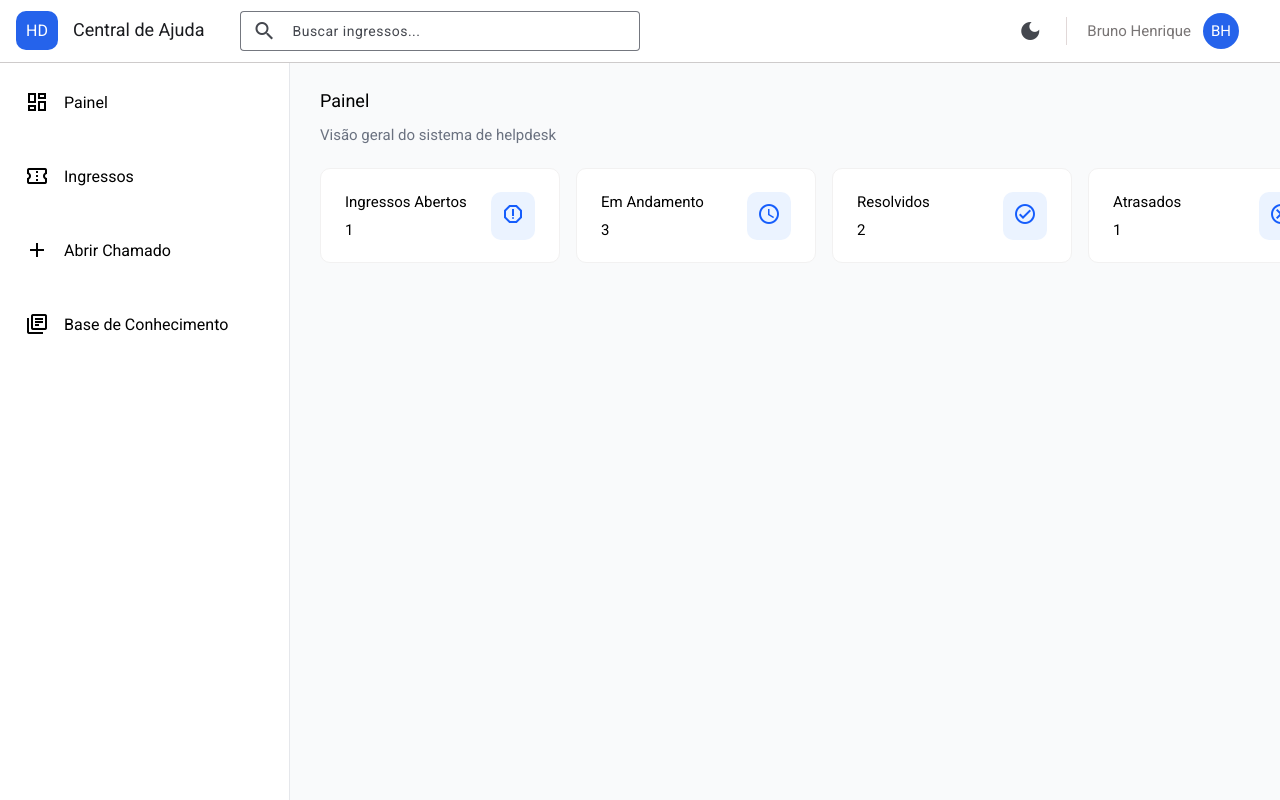
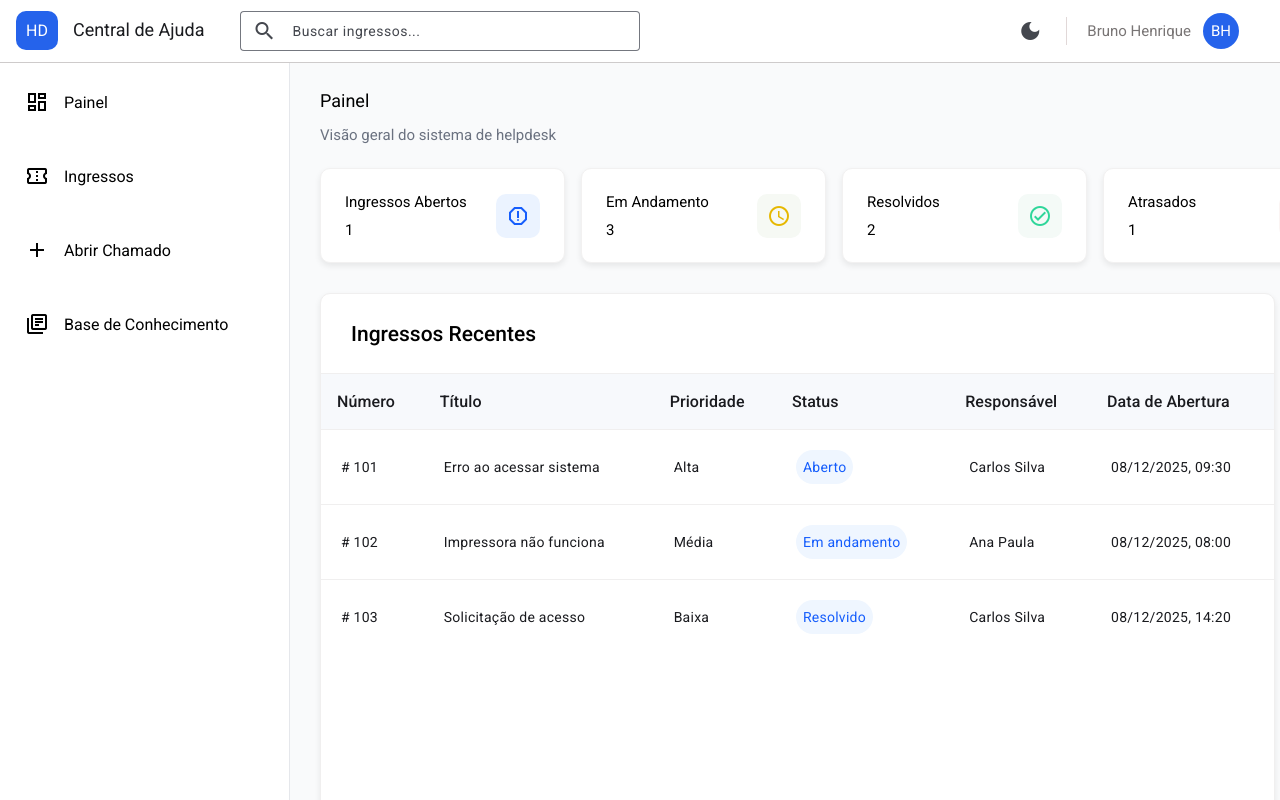
Before and after one commit to BrunooHms/Help_Desk-Angular, an Angular app: page /dashboard in a window 1280 px wide. Built offline with nearby package versions, Linux system fonts and the light colour scheme.

Commit message:
feat: add tickets table to dashboard

```diff
--- a/src/app/pages/dashboard/dashboard.component.html
+++ b/src/app/pages/dashboard/dashboard.component.html
@@ -7,11 +7,14 @@
   </p>
 
   <div class="cards">
-    <app-status-card title="Ingressos Abertos" value="1" icon="report" > </app-status-card>
-    <app-status-card title="Em Andamento" value="3" icon="schedule" > </app-status-card>
-    <app-status-card title="Resolvidos" value="2" icon="check_circle"> </app-status-card>
-    <app-status-card title="Atrasados" value="1" icon="cancel"> </app-status-card>
+    <app-status-card title="Ingressos Abertos" value="1" icon="report" status="open"> </app-status-card>
+    <app-status-card title="Em Andamento" value="3" icon="schedule" status="progress"> </app-status-card>
+    <app-status-card title="Resolvidos" value="2" icon="check_circle" status="done"> </app-status-card>
+    <app-status-card title="Atrasados" value="1" icon="cancel" status="late"> </app-status-card>
+  </div>
 
+  <div class="table-tickets">
+    <app-tickets-table></app-tickets-table>
   </div>
 
 </div>
--- a/src/app/pages/dashboard/dashboard.component.scss
+++ b/src/app/pages/dashboard/dashboard.component.scss
@@ -1,5 +1,7 @@
 .container {
   margin-left: 30px;
+  margin-right: 5px;
+  height: 1000px;
 }
 .page-title {
     font-size: 18px;
--- a/src/app/pages/dashboard/dashboard.component.ts
+++ b/src/app/pages/dashboard/dashboard.component.ts
@@ -1,12 +1,12 @@
 import { Component } from '@angular/core';
 import { StatusCardComponent } from "../../shared/components/status-card/status-card.component";
+import { TicketsTableComponent } from "../../shared/components/tickets-table/tickets-table.component";
 
 
 
 @Component({
   selector: 'app-dashboard',
-  imports: [StatusCardComponent,
-            ],
+  imports: [StatusCardComponent, TicketsTableComponent],
   templateUrl: './dashboard.component.html',
   styleUrl: './dashboard.component.scss'
 })
--- a/src/app/shared/components/status-card/status-card.component.html
+++ b/src/app/shared/components/status-card/status-card.component.html
@@ -3,7 +3,7 @@
         <span class="title"> {{title}} </span>
         <span class="value"> {{ value }} </span>
     </div>
-    <div class="icon" [style.background-color]="bgColor">
+    <div class="icon" [ngClass]="statusClass">
         <mat-icon class="material-icons-outlined" > {{ icon }} </mat-icon>
     </div>
 </div>
--- a/src/app/shared/components/status-card/status-card.component.scss
+++ b/src/app/shared/components/status-card/status-card.component.scss
@@ -1,26 +1,26 @@
 .stat-card {
     background-color: white;
     height: 95px;
-    width: 240px;
+    width: 245px;
     padding: 24px;
     border-radius: 10px;
     border: 1px solid #f2f1f1;
     cursor: pointer;
     display: flex;
     align-items: center;
+    box-shadow: 0px 3px 6px rgba(0, 0, 0, 0.08);
 }
 
 .stat-card:hover {
-    box-shadow: 0px 3px 6px rgba(0, 0, 0, 0.08);
+    box-shadow: 0px 7px 6px rgba(0, 0, 0, 0.08);
     transition: box-shadow 0.2s ease;
 }
 
 .icon {
     margin-left: auto;
-    background-color: #ebf3ff;
-    color: #155dfc;
     padding: 10px;
     border-radius: 10px;
+    display: flex;
 }
 
 .info {
@@ -32,3 +32,23 @@
 .info span {
     font-size: 15px;
 }
+
+.bg-open {
+    background-color: #ebf3ff;
+    color: #155dfc;
+}
+
+.bg-progress {
+  background-color: #f6f9f4;
+  color: #e6b800;
+}
+
+.bg-done {
+  background-color: #f4faf7;
+  color: #2fd69a;
+}
+
+.bg-late {
+  background-color: #fbf4f3;
+  color: #e23a2e;
+}
--- a/src/app/shared/components/status-card/status-card.component.ts
+++ b/src/app/shared/components/status-card/status-card.component.ts
@@ -1,9 +1,10 @@
 import { Component, Input } from '@angular/core';
 import { MatIcon } from "@angular/material/icon";
+import { CommonModule } from '@angular/common';
 
 @Component({
   selector: 'app-status-card',
-  imports: [MatIcon],
+  imports: [MatIcon, CommonModule],
   templateUrl: './status-card.component.html',
   styleUrl: './status-card.component.scss'
 })
@@ -11,5 +12,14 @@ export class StatusCardComponent {
     @Input() title! : string;
     @Input() value! : string | number;
     @Input() icon! : string;
-    @Input() bgColor! : string
+    @Input() status! : 'open' | 'progress' | 'done' | 'late';
+
+    get statusClass() {
+      return {
+        'bg-open': this.status === 'open',
+        'bg-progress': this.status === 'progress',
+        'bg-done': this.status === 'done',
+        'bg-late': this.status === 'late',
+      };
+    }
 }
--- /dev/null
+++ b/src/app/shared/components/tickets-table/tickets-table.component.html
@@ -0,0 +1,56 @@
+<div class="table-container">
+
+    <div class="title">Ingressos Recentes</div>
+
+    <table mat-table [dataSource]="dataSource" class="mat-elevation-z1">
+
+      <!-- ID -->
+      <ng-container matColumnDef="id">
+        <th mat-header-cell *matHeaderCellDef>Número</th>
+        <td mat-cell *matCellDef="let ticket"> # {{ ticket.id }}</td>
+      </ng-container>
+
+      <!-- Título -->
+      <ng-container matColumnDef="title">
+        <th mat-header-cell *matHeaderCellDef>Título</th>
+        <td mat-cell *matCellDef="let ticket">{{ ticket.title }}</td>
+      </ng-container>
+
+      <!-- Prioridade -->
+      <ng-container matColumnDef="priority">
+        <th mat-header-cell *matHeaderCellDef>Prioridade</th>
+        <td mat-cell *matCellDef="let ticket">
+          {{ ticket.priority }}
+        </td>
+      </ng-container>
+
+      <!-- Status -->
+      <ng-container matColumnDef="status" >
+        <th mat-header-cell *matHeaderCellDef >Status</th>
+        <td mat-cell *matCellDef="let ticket" >
+          <p class="colorStatus">{{ ticket.status }}</p>
+        </td>
+      </ng-container>
+
+      <!-- Responsavel -->
+      <ng-container matColumnDef="responsible" >
+        <th mat-header-cell *matHeaderCellDef>Responsável</th>
+        <td mat-cell *matCellDef="let ticket">
+            {{ ticket.responsible }}
+        </td>
+      </ng-container>
+
+      <!-- Data de Abertura -->
+      <ng-container matColumnDef="openOfDate">
+        <th mat-header-cell *matHeaderCellDef>Data de Abertura</th>
+        <td mat-cell *matCellDef="let ticket">
+            {{ ticket.openOfDate }}
+        </td>
+      </ng-container>
+
+      <tr mat-header-row *matHeaderRowDef="displayedColumns"></tr>
+      <tr mat-row *matRowDef="let row; columns: displayedColumns"></tr>
+
+    </table>
+
+  </div>
--- /dev/null
+++ b/src/app/shared/components/tickets-table/tickets-table.component.scss
@@ -0,0 +1,40 @@
+.table-container {
+    background-color: white;
+    height: 700px;
+    width: 100%;
+    margin-top: 30px;
+    border-radius: 10px;
+    box-shadow: 0px 3px 6px rgba(0, 0, 0, 0.08);
+    border: 1px solid rgb(240, 239, 239) ;
+  }
+
+ .title {
+    border-bottom: 1px solid rgb(240, 239, 239);
+    display: flex;
+    height: 80px;
+    justify-content: flex-start;
+    align-items: center;
+    font-weight: 500;
+    padding-left: 30px;
+    font-size: 21px;
+ }
+
+table th {
+    border-bottom: solid 1px rgb(240, 239, 239);
+    background-color: #F7F9FC;
+    font-size: 16px;
+}
+
+table td {
+    background-color: white;
+    padding: 20px;
+    border-bottom: solid 1px rgb(240, 239, 239)
+}
+
+.colorStatus {
+    background-color: #eff6ff;
+    color: #155dfc;
+    display: inline-block;
+    padding: 7px;
+    border-radius: 20px;
+}
--- /dev/null
+++ b/src/app/shared/components/tickets-table/tickets-table.component.ts
@@ -0,0 +1,31 @@
+import { Component } from '@angular/core';
+import { MatTableModule } from '@angular/material/table';
+import { MatChipsModule } from '@angular/material/chips';
+
+interface Ticket {
+  id: number;
+  title: string;
+  priority: 'Alta' | 'Média' | 'Baixa';
+  status: 'Aberto' | 'Em andamento' | 'Resolvido';
+  responsible: string;
+  openOfDate: string;
+}
+
+@Component({
+  selector: 'app-tickets-table',
+  imports: [MatTableModule, MatChipsModule],
+  templateUrl: './tickets-table.component.html',
+  styleUrl: './tickets-table.component.scss'
+})
+export class TicketsTableComponent {
+
+  displayedColumns = ['id', 'title', 'priority', 'status', 'responsible', 'openOfDate'];
+
+  dataSource: Ticket[] = [
+    { id: 101, title: 'Erro ao acessar sistema', priority: 'Alta', status: 'Aberto', responsible: 'Carlos Silva', openOfDate: '08/12/2025, 09:30'},
+    { id: 102, title: 'Impressora não funciona', priority: 'Média', status: 'Em andamento', responsible: 'Ana Paula', openOfDate: '08/12/2025, 08:00' },
+    { id: 103, title: 'Solicitação de acesso', priority: 'Baixa',status: 'Resolvido', responsible: 'Carlos Silva', openOfDate: '08/12/2025, 14:20'  }
+  ];
+
+
+}
```
Also changed, not shown: 1 other file (tests, documents, lock files or other folders).
